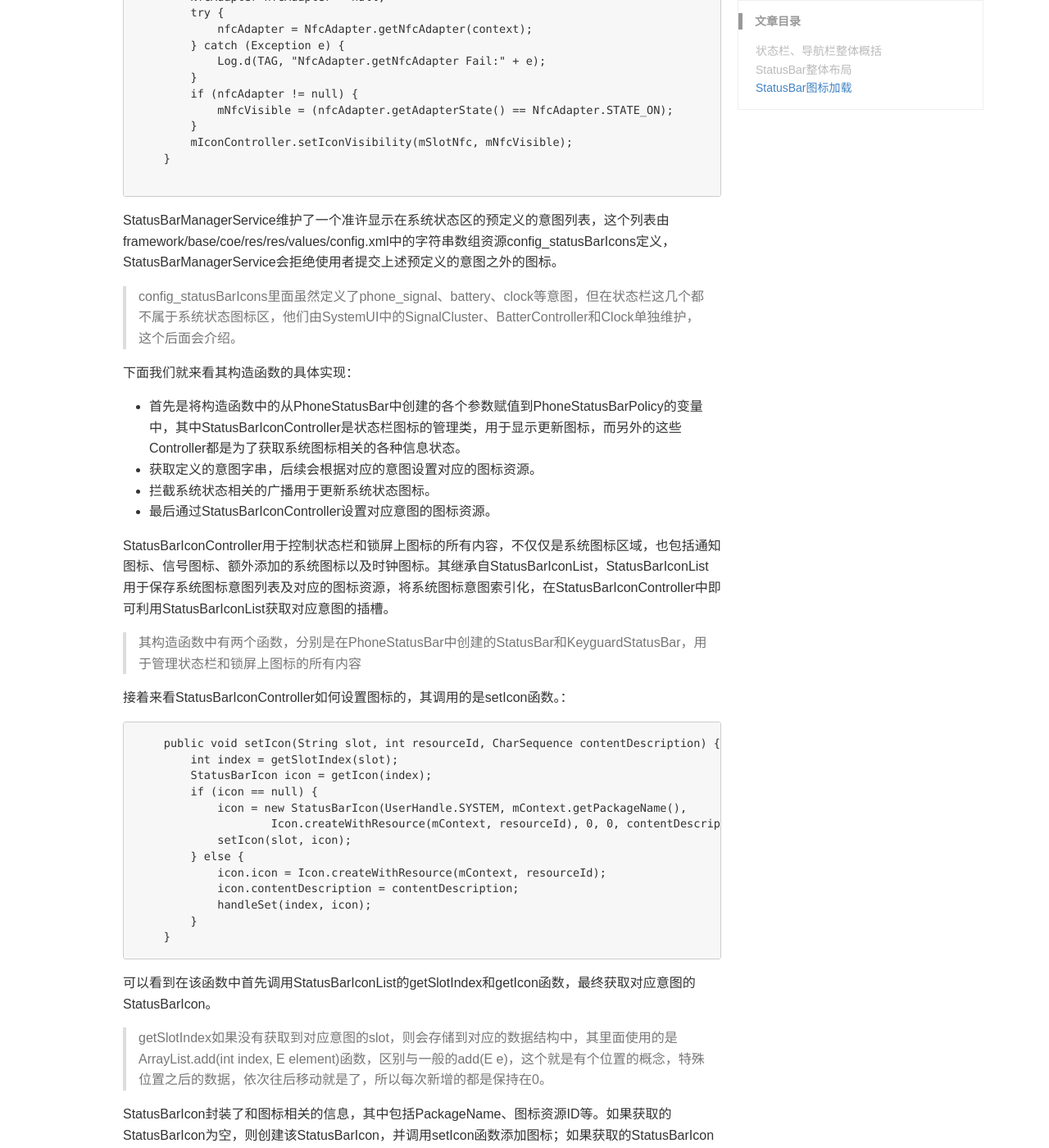
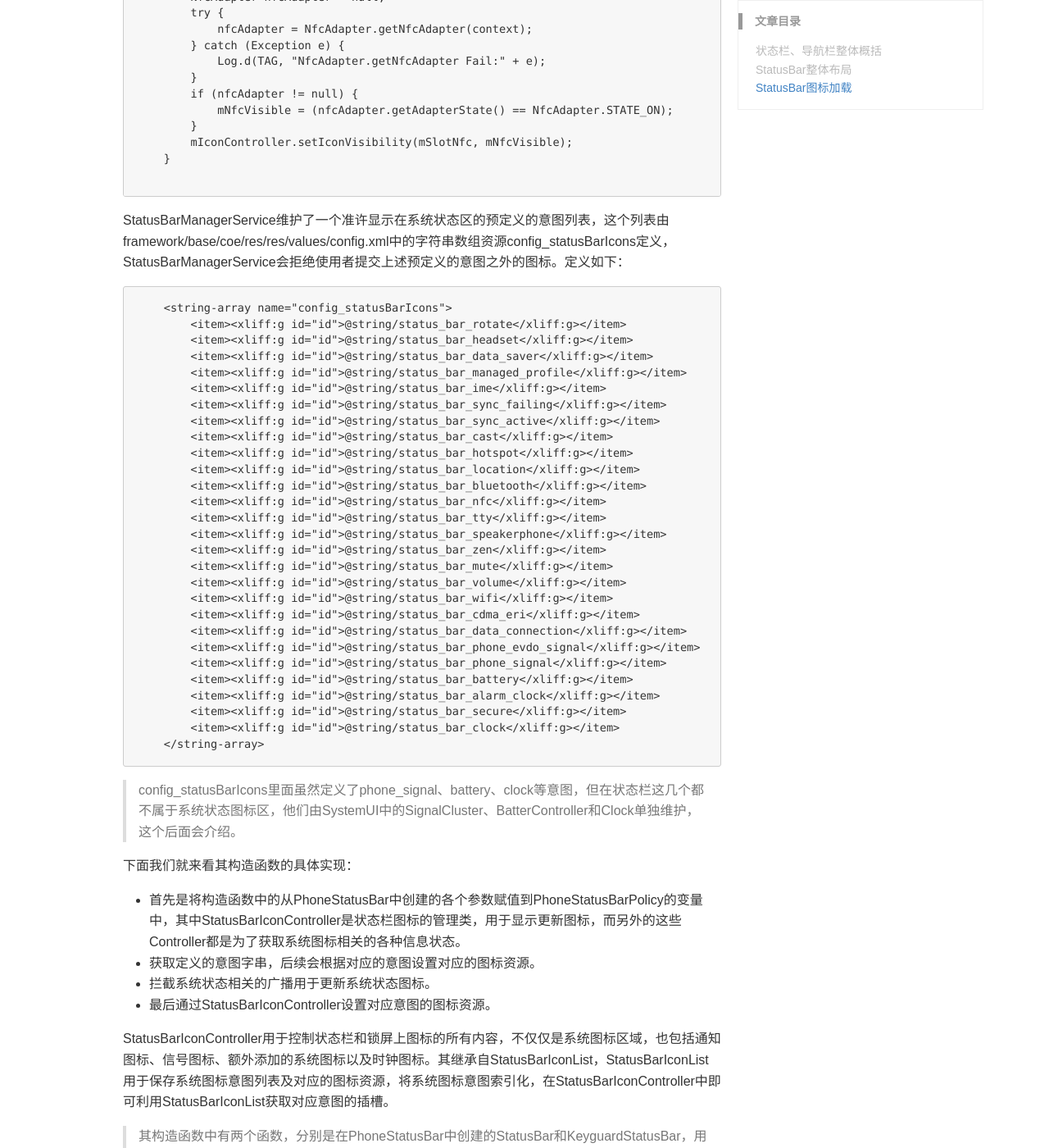
Before and after one commit to ChrisYe2015/ChrisYe2015.github.io, a Jekyll site: the page built from _posts/2017-08-04-android_systemui_statusbar_systemicons.md, in a window 1280 px wide and 1400 px high, scrolled down 7518 px. Shown: the whole window at 82% size. Built offline with Jekyll 4.4.1, drawn with Linux system fonts in a browser that asks for light colours.

Commit message:
update 2017-08-29-android_systemui_navigationbar.md

````diff
--- a/_posts/2017-08-04-android_systemui_statusbar_systemicons.md
+++ b/_posts/2017-08-04-android_systemui_statusbar_systemicons.md
@@ -314,7 +314,37 @@ super.start()即调用父类BaseStatusBar中的Start函数，主要实现如下
     }
 
 ```
-StatusBarManagerService维护了一个准许显示在系统状态区的预定义的意图列表，这个列表由framework/base/coe/res/res/values/config.xml中的字符串数组资源config_statusBarIcons定义，StatusBarManagerService会拒绝使用者提交上述预定义的意图之外的图标。
+StatusBarManagerService维护了一个准许显示在系统状态区的预定义的意图列表，这个列表由framework/base/coe/res/res/values/config.xml中的字符串数组资源config_statusBarIcons定义，StatusBarManagerService会拒绝使用者提交上述预定义的意图之外的图标。定义如下：
+```
+    <string-array name="config_statusBarIcons">
+        <item><xliff:g id="id">@string/status_bar_rotate</xliff:g></item>
+        <item><xliff:g id="id">@string/status_bar_headset</xliff:g></item>
+        <item><xliff:g id="id">@string/status_bar_data_saver</xliff:g></item>
+        <item><xliff:g id="id">@string/status_bar_managed_profile</xliff:g></item>
+        <item><xliff:g id="id">@string/status_bar_ime</xliff:g></item>
+        <item><xliff:g id="id">@string/status_bar_sync_failing</xliff:g></item>
+        <item><xliff:g id="id">@string/status_bar_sync_active</xliff:g></item>
+        <item><xliff:g id="id">@string/status_bar_cast</xliff:g></item>
+        <item><xliff:g id="id">@string/status_bar_hotspot</xliff:g></item>
+        <item><xliff:g id="id">@string/status_bar_location</xliff:g></item>
+        <item><xliff:g id="id">@string/status_bar_bluetooth</xliff:g></item>
+        <item><xliff:g id="id">@string/status_bar_nfc</xliff:g></item>
+        <item><xliff:g id="id">@string/status_bar_tty</xliff:g></item>
+        <item><xliff:g id="id">@string/status_bar_speakerphone</xliff:g></item>
+        <item><xliff:g id="id">@string/status_bar_zen</xliff:g></item>
+        <item><xliff:g id="id">@string/status_bar_mute</xliff:g></item>
+        <item><xliff:g id="id">@string/status_bar_volume</xliff:g></item>
+        <item><xliff:g id="id">@string/status_bar_wifi</xliff:g></item>
+        <item><xliff:g id="id">@string/status_bar_cdma_eri</xliff:g></item>
+        <item><xliff:g id="id">@string/status_bar_data_connection</xliff:g></item>
+        <item><xliff:g id="id">@string/status_bar_phone_evdo_signal</xliff:g></item>
+        <item><xliff:g id="id">@string/status_bar_phone_signal</xliff:g></item>
+        <item><xliff:g id="id">@string/status_bar_battery</xliff:g></item>
+        <item><xliff:g id="id">@string/status_bar_alarm_clock</xliff:g></item>
+        <item><xliff:g id="id">@string/status_bar_secure</xliff:g></item>
+        <item><xliff:g id="id">@string/status_bar_clock</xliff:g></item>
+    </string-array>
+```
 >config_statusBarIcons里面虽然定义了phone_signal、battery、clock等意图，但在状态栏这几个都不属于系统状态图标区，他们由SystemUI中的SignalCluster、BatterController和Clock单独维护，这个后面会介绍。
 
 下面我们就来看其构造函数的具体实现：
````
Also changed, not shown: _posts/2017-08-29-android_systemui_navigationbar.md (+7 -0 lines), images/posts/android/android_navigation_bar.png (added), images/posts/android/android_navigation_bar2.png (added).
